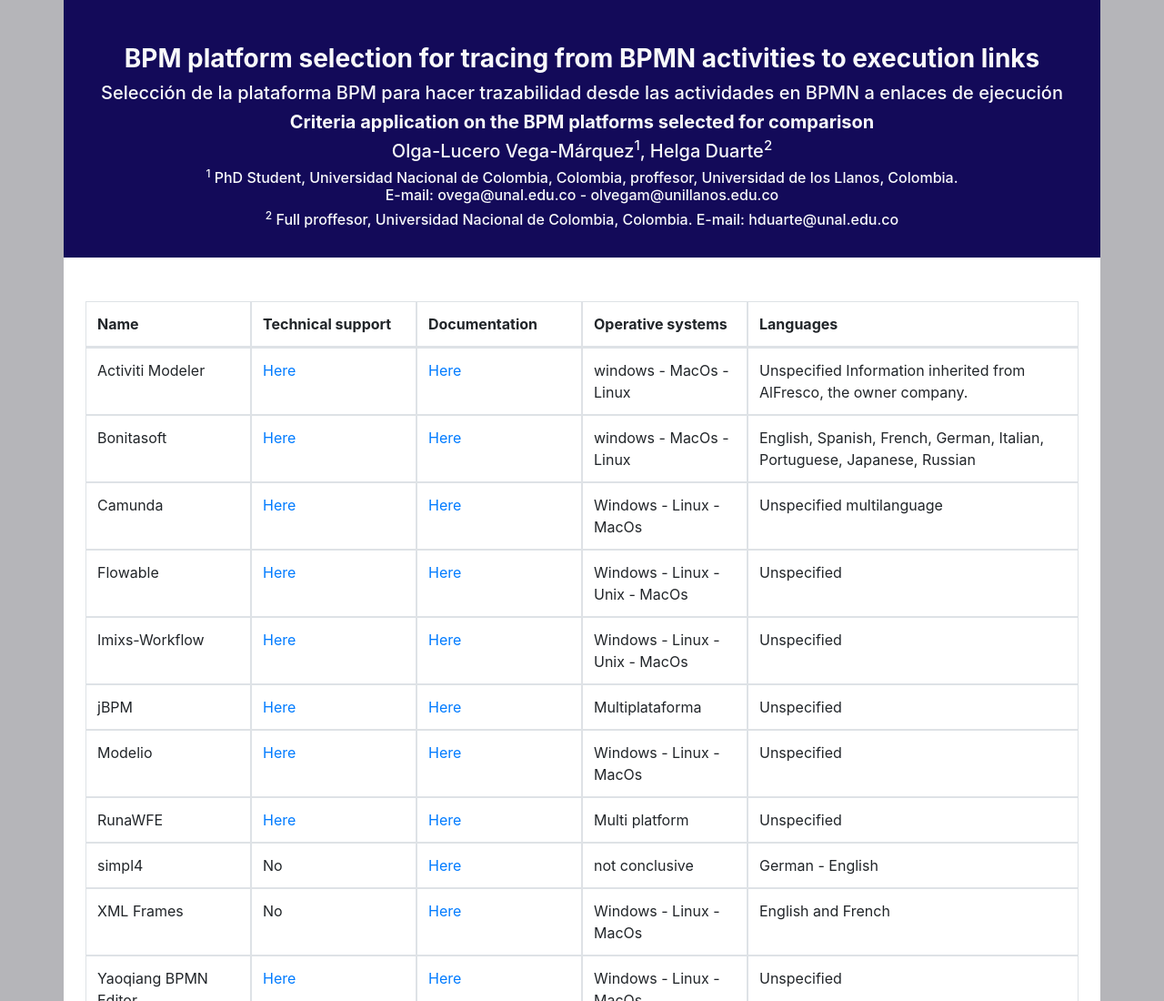
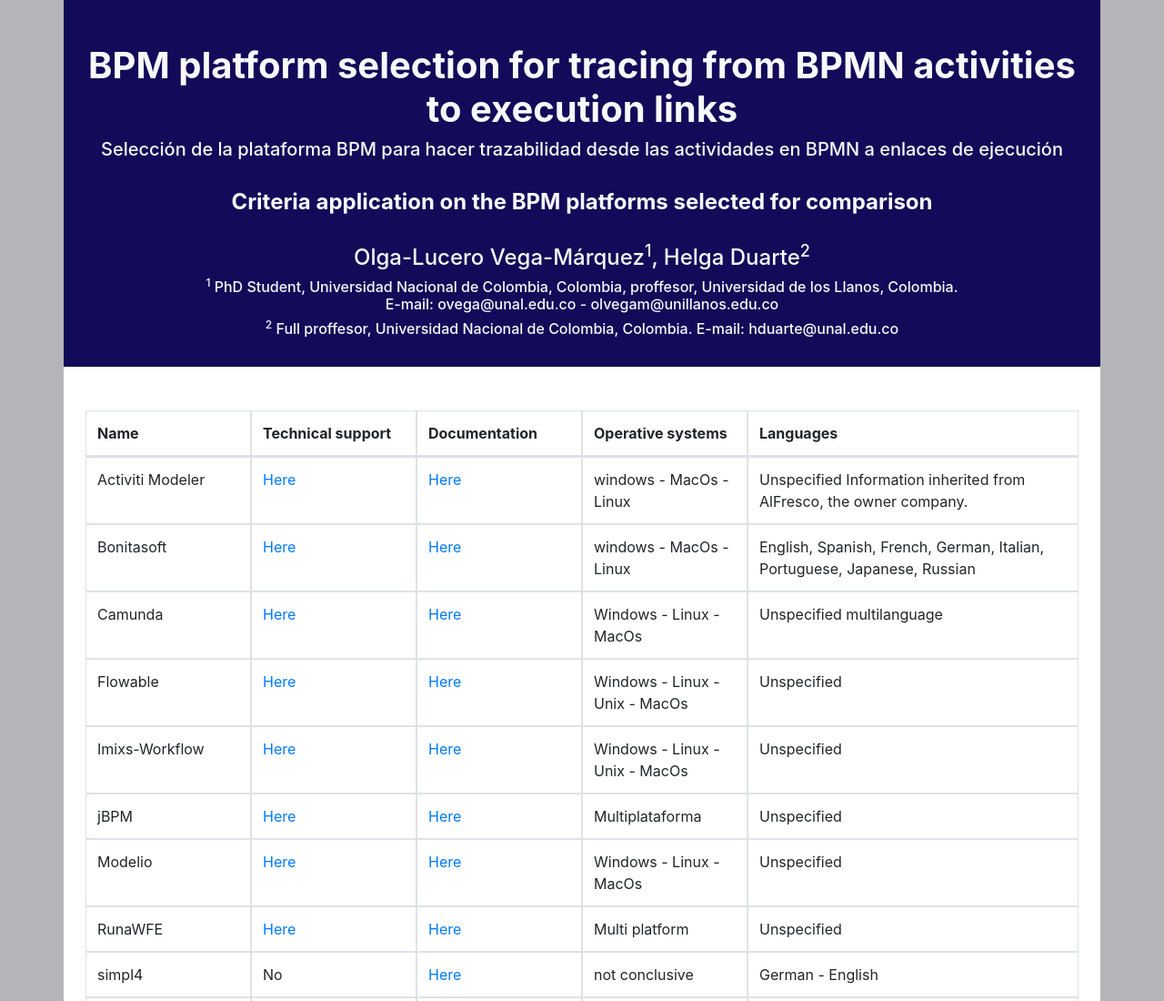
Before and after one commit to anonymousga/bpm_pc, a plain HTML site: page index.html in a window 1280 px wide. Shown: the top 1100 px of the page at 91% size. Drawn offline with nearby package versions, Linux system fonts and the light colour scheme.

Commit message:
Data added

```diff
--- a/index.html
+++ b/index.html
@@ -11,14 +11,18 @@
 		<div class="container bg-white p-0">
 			<header>
 				<div class="content d-block bg-header pt-5 pb-4 pl-3 pr-3">
-					<h3 class="text-center text-light font-weight-bold">BPM platform selection for tracing from BPMN activities to execution links</h3>
+					<h1 class="text-center text-light font-weight-bold">BPM platform selection for tracing from BPMN activities to execution links</h1>
+
 					<h5 class="text-center text-light">
 						Selección de la plataforma BPM para hacer trazabilidad desde las actividades en BPMN a enlaces de ejecución
 					</h5>
-					<h5 class="text-center text-light font-weight-bold">Criteria application on the BPM platforms selected for comparison</h5>
-					<h5 class="text-center text-light">
+					<br/>
+					<h4 class="text-center text-light font-weight-bold">Criteria application on the BPM platforms selected for comparison</h4>
+					<br/>
+					<h4 class="text-center text-light">
 						Olga-Lucero Vega-M&aacute;rquez<sup>1</sup>, Helga Duarte<sup>2</sup></span>
-					</h5>
+					</h4>
+
 					<h6 class="text-center text-light">
 						<sup>1</sup> PhD Student, Universidad Nacional de Colombia, Colombia, proffesor, Universidad de los Llanos, Colombia. <br/> E-mail: ovega@unal.edu.co - olvegam@unillanos.edu.co
 					</h6>
```
